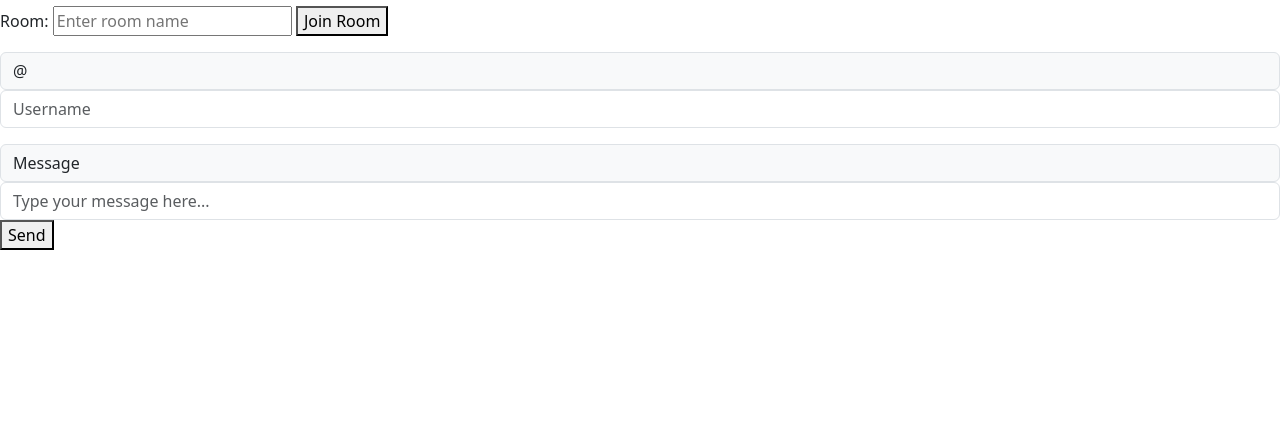
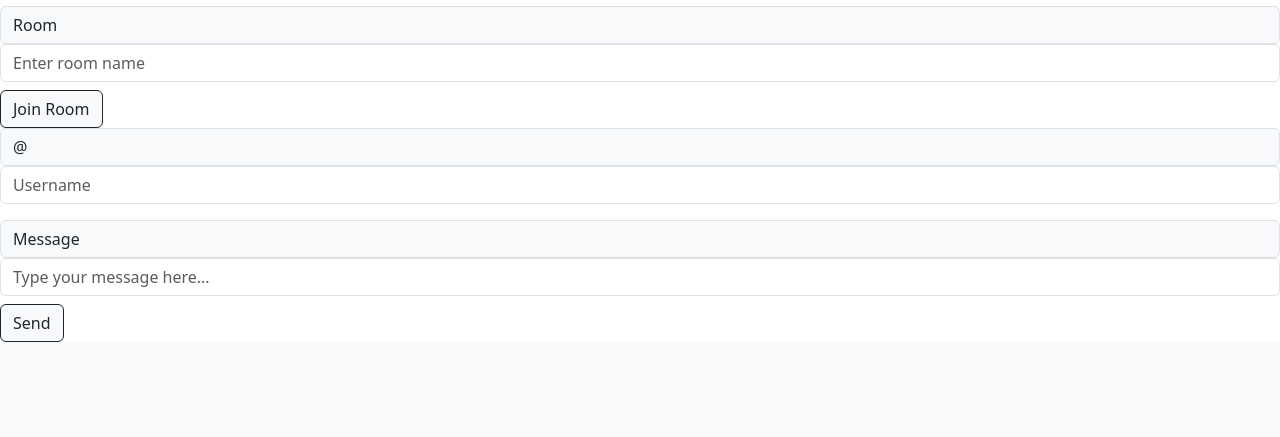
Before and after one commit to samuelckraft/Chat-Application, a Flask app: page / in a window 1280 px wide. Shown: the part 50-487 px from the top of the page. Run offline with Flask 3, Linux system fonts and the light colour scheme; some libraries are stand-ins or nearby versions.

Commit message:
style changes

```diff
--- a/app.py
+++ b/app.py
@@ -35,7 +35,7 @@ def index():
 
 @app.route('/get_all_messages', methods=['GET'])
 def get_all_messages():
-    user = request.args.get('user_id')
+    user = request.args.get('username')
     if user in message_storage:
         print({'messages': message_storage[user]})
     else:
--- a/templates/join_room.html
+++ b/templates/join_room.html
@@ -13,12 +13,9 @@
 <body>
 
     <h1 id="header">WebSocket Chat</h1>
-    <label for="room">Room:</label>
-    <input type="text" id="room" autocomplete="off" placeholder="Enter room name">
-    <button id="join-room">Join Room</button>
-
-    <div id="room-title"></div>
-    <ul id="messages"></ul>
+    <span class="input-group-text" id="input-group-left-example">Room</span>
+    <input type="text" id="room" autocomplete="off" placeholder="Enter room name" class="form-control" aria-describedby="input-group-left">
+    <button id="join-room" class="btn btn-light btn-outline-dark mt-2" data-mdb-ripple-init data-mdb-ripple-color="dark">Join Room</button>
 
     <form id="message-form">
         <div>
@@ -29,11 +26,15 @@
             <span class="input-group-text" id="input-group-left-example">Message</span>
             <input type="text" id="message-input" class="form-control" placeholder="Type your message here..." aria-describedby="input-group-left">
 
-            <button type="submit">Send</button>
+            <button type="submit" class="btn btn-light btn-outline-dark mt-2" data-mdb-ripple-init data-mdb-ripple-color="dark" >Send</button>
         </div>
 
     </form>
 
+    <div id="room-title" class="p-5 text-center bg-body-tertiary"></div>
+    <div class="list-group list-group-light">
+    <ul id="messages"></ul>
+    </div>
     <script src="https://cdnjs.cloudflare.com/ajax/libs/socket.io/4.3.2/socket.io.min.js"></script>
     <script>
         let socket;
```
